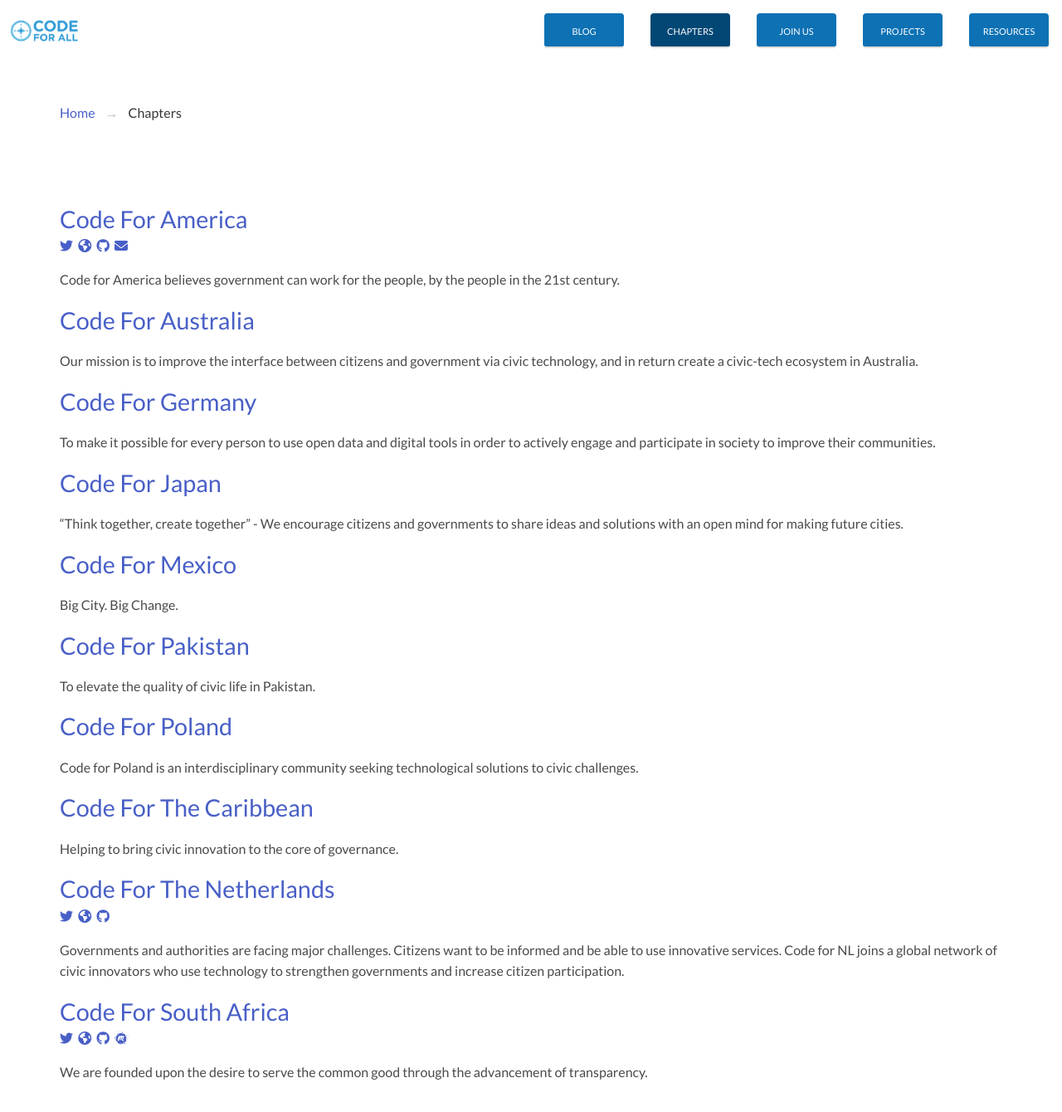
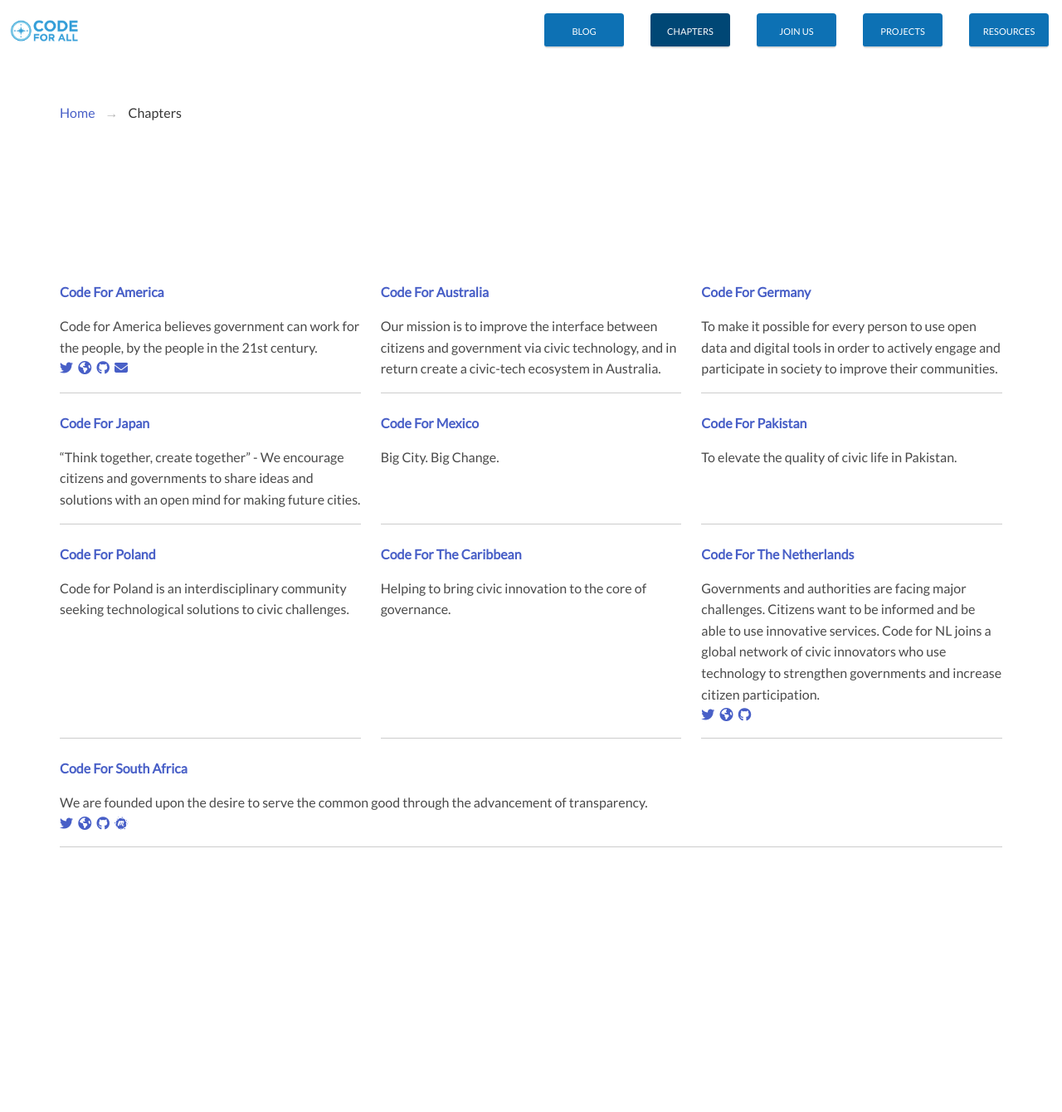
Before and after one commit to Code-for-All/codeforall.org-concept-2017, a Jekyll site: the page built from chapters.md, in a window 1280 px wide and 1393 px high. Shown: the top 1340 px of the window at 83% size. Built offline with Jekyll 4.4.1, drawn with Linux system fonts in a browser that asks for light colours; nearby versions of some CDN libraries; library files that are not in the unit come from our copies.

Commit message:
Cards on chapters page

```diff
--- a/_includes/footer.html
+++ b/_includes/footer.html
@@ -1,4 +1,4 @@
-<section>
+<section class="section">
   <div class="container">
   </div>
 </section>
--- a/_layouts/chapters.html
+++ b/_layouts/chapters.html
@@ -12,10 +12,24 @@
     </nav>
   </section>
   <section class="section">
+    <!--<div class="worldmap"></div>-->
+  </section>
+  <section class="section">
+    <div class="container">
 
+      {% assign i = 0 %}
       {% for item in site.chapters %}
+        {% if i == 0 %}
+        <div class="tile is-ancestor">
+
+        {% endif %}
+          <div class="tile is-parent">
+            <article class="tile is-child">
+              {% assign i = i | plus: 1 %}
               {% assign chapter = site.data.chapters[item.chapter] %}
-      <h2><a href="{{ item.url | relative_url }}">{{ item.title }}</a></h2>
+              <h3><a href="{{ item.url | relative_url }}">{{ item.title }}</a></h3>
+              {{ item.excerpt }}
+
               {% if chapter.twitter %}
                 <a href="https://twiter.com/{{ chapter.twitter }}" title="@{{ chapter.twitter }}"><i class="fa fa-twitter"></i></a>&nbsp;
               {% endif %}
@@ -31,9 +45,17 @@
               {% if chapter.meetup %}
                 <a href="https://meetup.com/{{ chapter.meetup }}" title="{{ chapter.meetup }}"><i class="fa fa-meetup"></i></a>&nbsp;
               {% endif %}
-      <p>{{ item.excerpt }}</p>
+            </article>
+          </div>
+        {% if i == 3 %}
+          {% assign i = 0 %}
+
+        </div>
+        {% endif %}
       {% endfor %}
+
+  </div>
+</section>
 {% include footer.html %}
-</section>
   </body>
 </html>
--- a/css/style.css
+++ b/css/style.css
@@ -14,8 +14,19 @@
   background: url(https://img.codefor.nl/?url=https://i.imgur.com/rZH3viO.png) bottom left no-repeat,
               url(https://img.codefor.nl/?url=https://i.imgur.com/rZH3viO.png&rot=180) top right no-repeat;
 }
+article {
+  border-bottom: 1px solid #ccc;
+  padding-bottom: 1em;
+}
+article h3 {
+  font-weight: bold;
+}
 header {
   padding: 0 !important;
+}
+.worldmap {
+  width: 100%;
+  height: 400px;
 }
 header h2 {
   padding-bottom: 2em;
```
Lines whose indentation alone changed are shown as unchanged.
